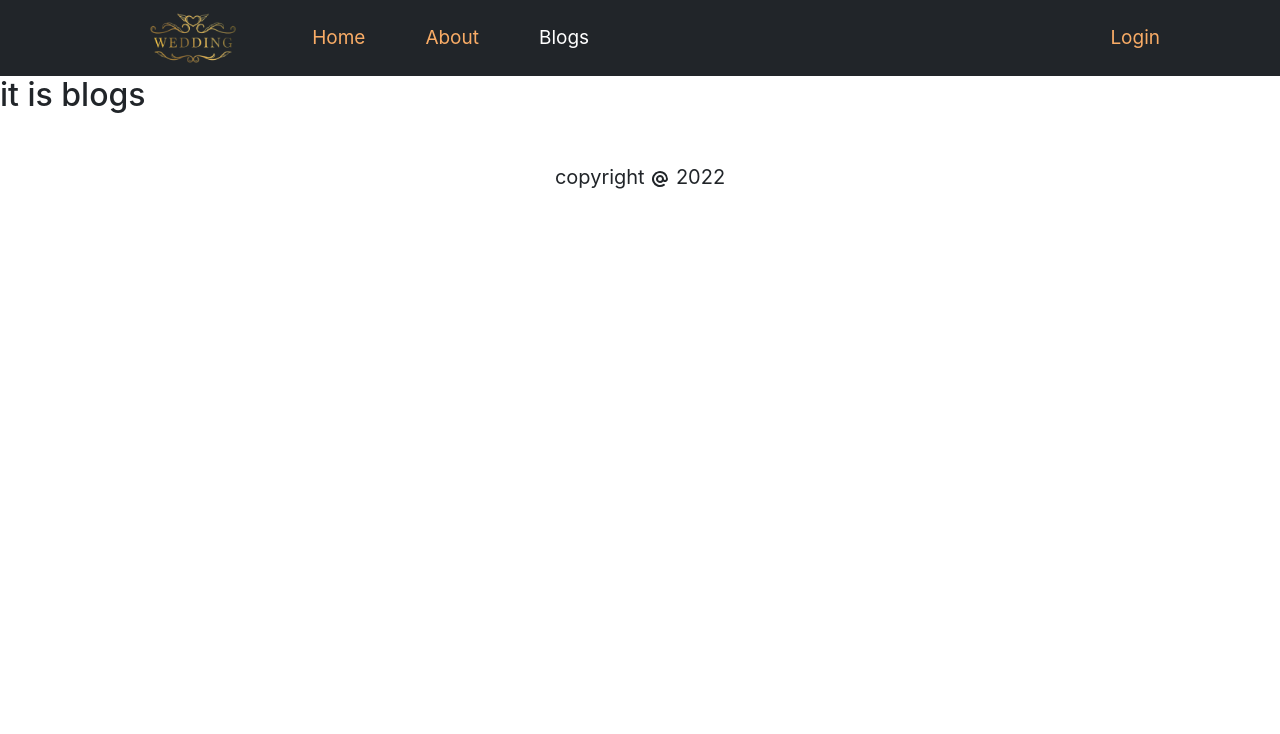
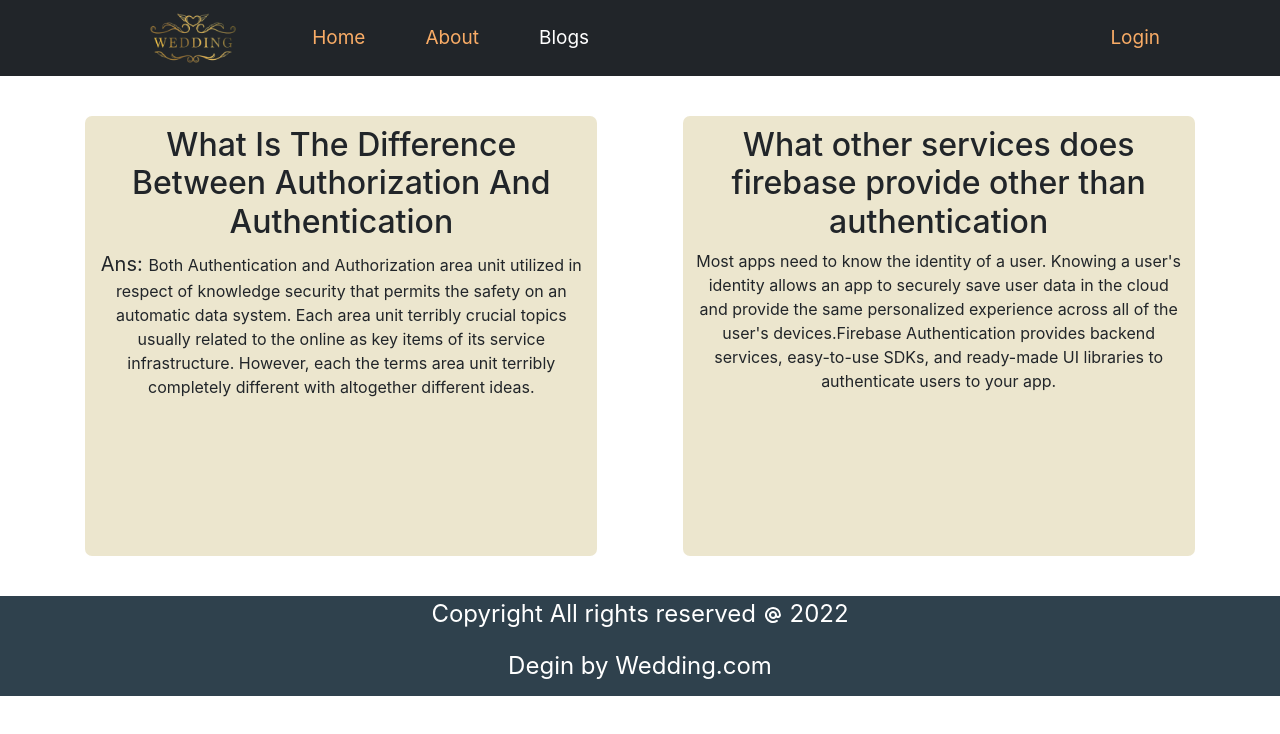
Before and after one commit to ahmednayeem/independent-service-provider, a React (Create React App) app: page /blogs in a window 1280 px wide. Shown: the top 734 px of the page. Built offline with nearby package versions, Linux system fonts and the light colour scheme; no server answers.

Commit message:
footer section done

```diff
--- a/src/Pages/Blogs/Blogs.css
+++ b/src/Pages/Blogs/Blogs.css
@@ -0,0 +1,50 @@
+.blog{
+    border: 1px solid none;
+    width: 25vw;
+    height:40vh ;
+    background: #ECE6CE;
+    border-radius: 7px;
+    text-align: center;
+    padding: 10px;
+
+
+}
+
+.blogs{
+    display: flex;
+    justify-content: space-evenly;
+    margin-top: 40px;
+
+}
+
+
+@media only screen and (min-width:280px) and (max-width:375px){
+    .blog{
+        width: 50%;
+        height: 100vh;
+
+    }
+}
+
+
+@media only screen and (min-width:376px) and (max-width:576px) {
+    .blog{
+        width: 45%;
+        height: 80vh;
+    }
+}
+
+@media only screen and (min-width:577px) and (max-width:992px) {
+    .blog{
+        width: 40%;
+        height: 40vh;
+    }
+}
+
+
+@media only screen and (min-width:992px) and (max-width:1440px) {
+    .blog{
+        width: 40%;
+        height: 55vh;
+    }
+}
--- a/src/Pages/Blogs/Blogs.js
+++ b/src/Pages/Blogs/Blogs.js
@@ -4,8 +4,15 @@ import './Blogs.css'
 
 const Blogs = () => {
     return (
-        <div>
-       <h2>it is blogs</h2>
+        <div className='blogs'>
+       <div className='blog'>
+           <h2>What Is The Difference Between Authorization And Authentication</h2>
+           <p><span className='fs-5'>Ans: </span> Both Authentication and Authorization area unit utilized in respect of knowledge security that permits the safety on an automatic data system. Each area unit terribly crucial topics usually related to the online as key items of its service infrastructure. However, each the terms area unit terribly completely different with altogether different ideas.</p>
+       </div>
+       <div className='blog'>
+           <h2>What other services does firebase provide other than authentication</h2>
+           <p>Most apps need to know the identity of a user. Knowing a user's identity allows an app to securely save user data in the cloud and provide the same personalized experience across all of the user's devices.Firebase Authentication provides backend services, easy-to-use SDKs, and ready-made UI libraries to authenticate users to your app.</p>
+       </div>
     </div>
     );
 };
--- a/src/Pages/Shared/Footer/Footer.css
+++ b/src/Pages/Shared/Footer/Footer.css
@@ -1,4 +1,15 @@
 .copy{
     width: 20px;
     height: 20px;
+
+
 }
+
+footer{
+    background: #2F414D;
+    color: #fff;
+    height: 100px;
+    margin-top: 40px;
+
+
+}
--- a/src/Pages/Shared/Footer/Footer.js
+++ b/src/Pages/Shared/Footer/Footer.js
@@ -6,8 +6,9 @@ const Footer = () => {
     const today = new Date();
     const year = today.getFullYear()
     return (
-        <footer className='text-center mt-5'>
-           <p><small className='fs-5'>copyright <AtSymbolIcon className='copy'></AtSymbolIcon>  {year}</small></p>
+        <footer className='text-center'>
+           <p className='copyright'><small className='fs-4'>Copyright All rights reserved <AtSymbolIcon className='copy'></AtSymbolIcon>  {year}</small></p>
+           <p className='fs-4'>Degin by Wedding.com</p>
         </footer>
     );
 };
```
